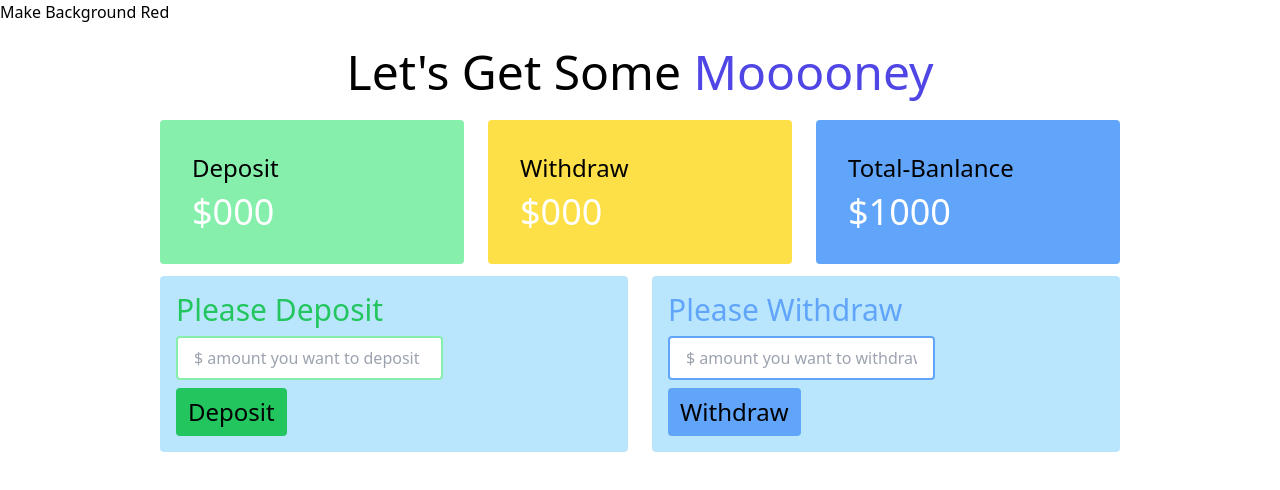
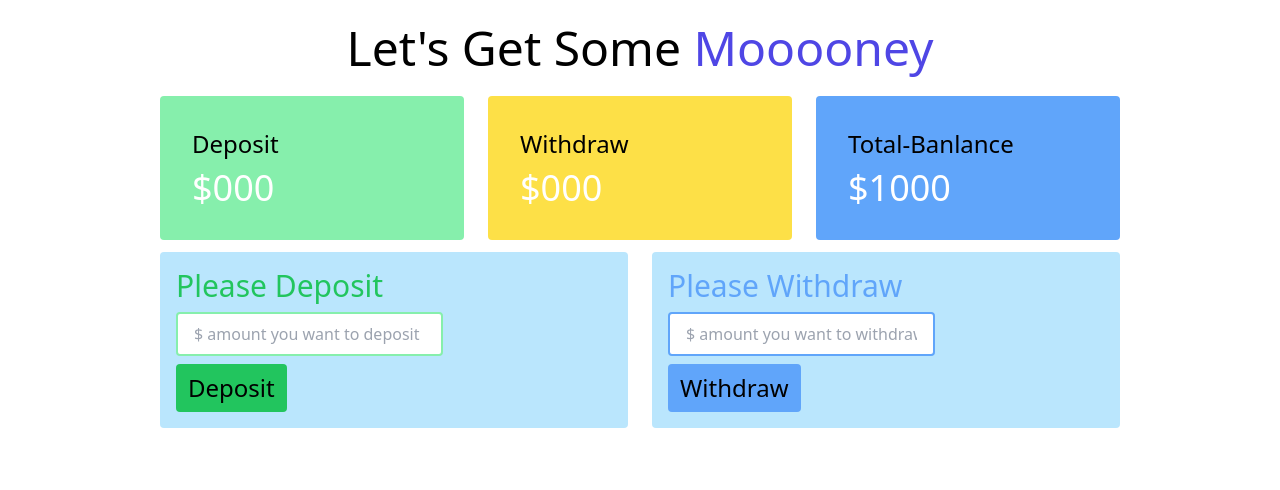
Before and after one commit to RaajSing/Baap-er-Bank, a plain HTML site: page banking.html in a window 1280 px wide. Drawn offline with nearby package versions, Linux system fonts and the light colour scheme.

Commit message:
second commited

```diff
--- a/banking.html
+++ b/banking.html
@@ -10,8 +10,6 @@
 <body>
 
 <!--!!!!!!!!!!!!!!!!!!!!!!!!!!!!! Header Section Starts Here !!!!!!!!!!!!!!!!!!!!!!!!!!!!!!-->
-
-<button id="button">Make Background Red</button>
 
 <header id="header">
     <h1 class="text-5xl text-center mt-6">Let's Get Some <span class="font-medium text-indigo-600">Mooooney</span></h1>
```
Also changed, not shown: banking.js (line endings or trailing spaces).
